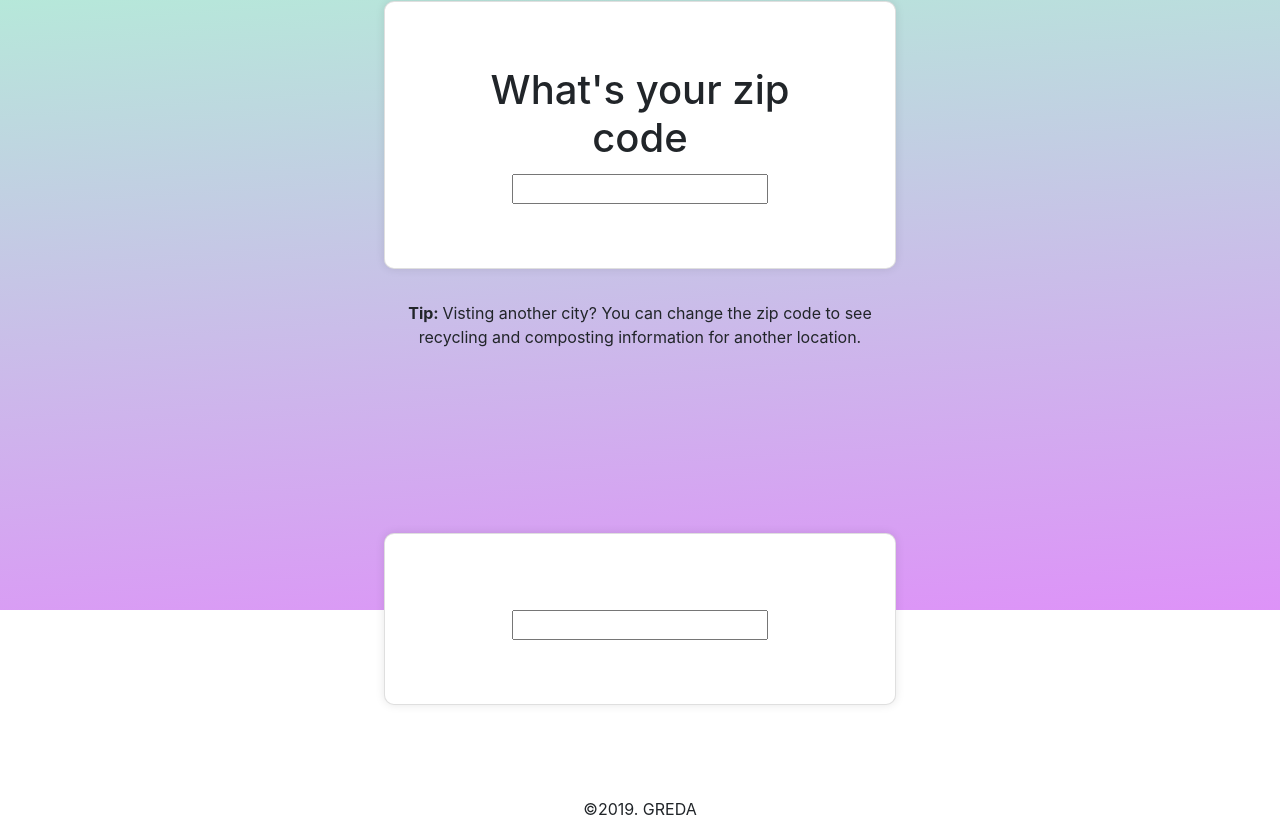
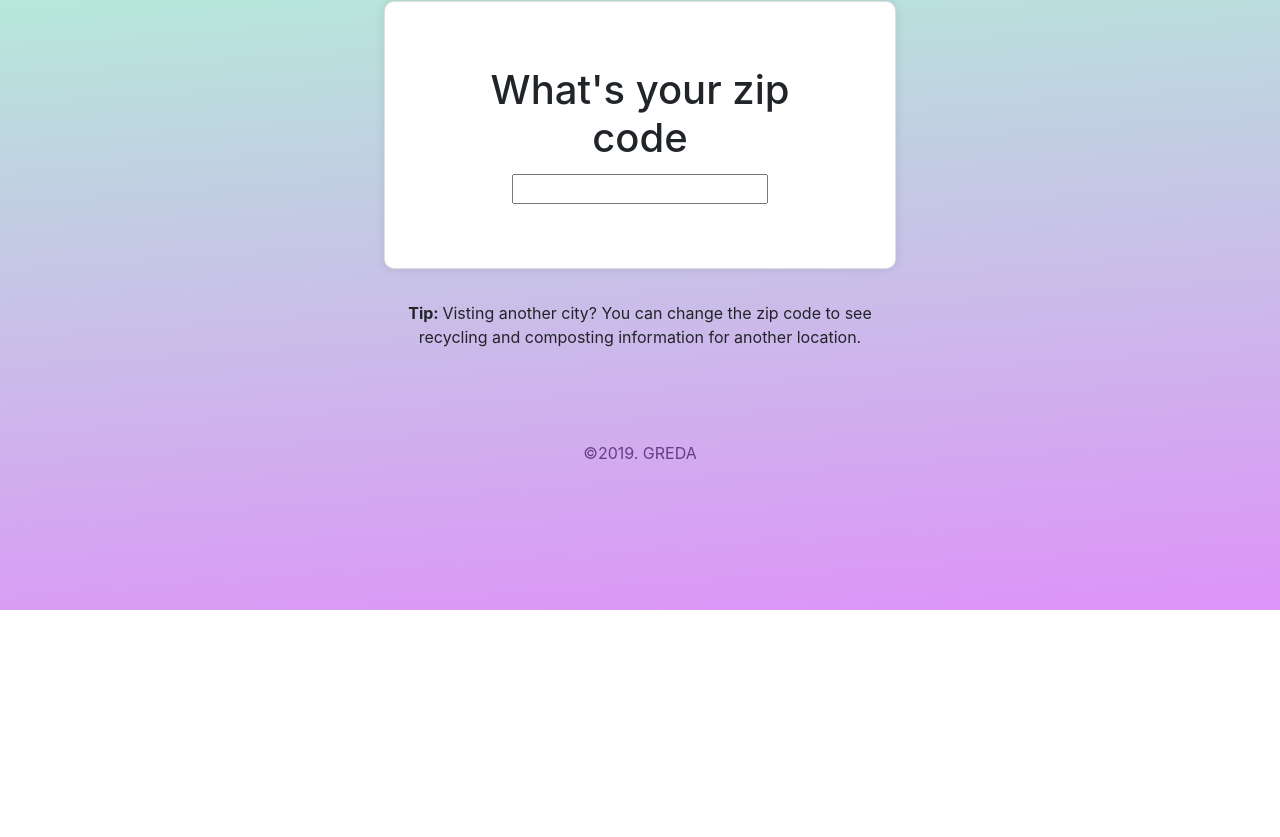
Before and after one commit to aengblom/GREDA, a React (Create React App) app: page / in a window 1280 px wide. Shown: the part 246-1083 px from the top of the page. After the commit the page ends 856 px from the top, so only its background shows below. Built offline with nearby package versions, Linux system fonts and the light colour scheme.

Commit message:
remove extra card

```diff
--- a/src/App.js
+++ b/src/App.js
@@ -12,10 +12,6 @@ export default function App() {
     <div classWrapper="app">
       <Header></Header>
 
-      <div className="wrapper">
-        <Card></Card>
-      </div>
-
       <Footer></Footer>
     </div>
   );
```
